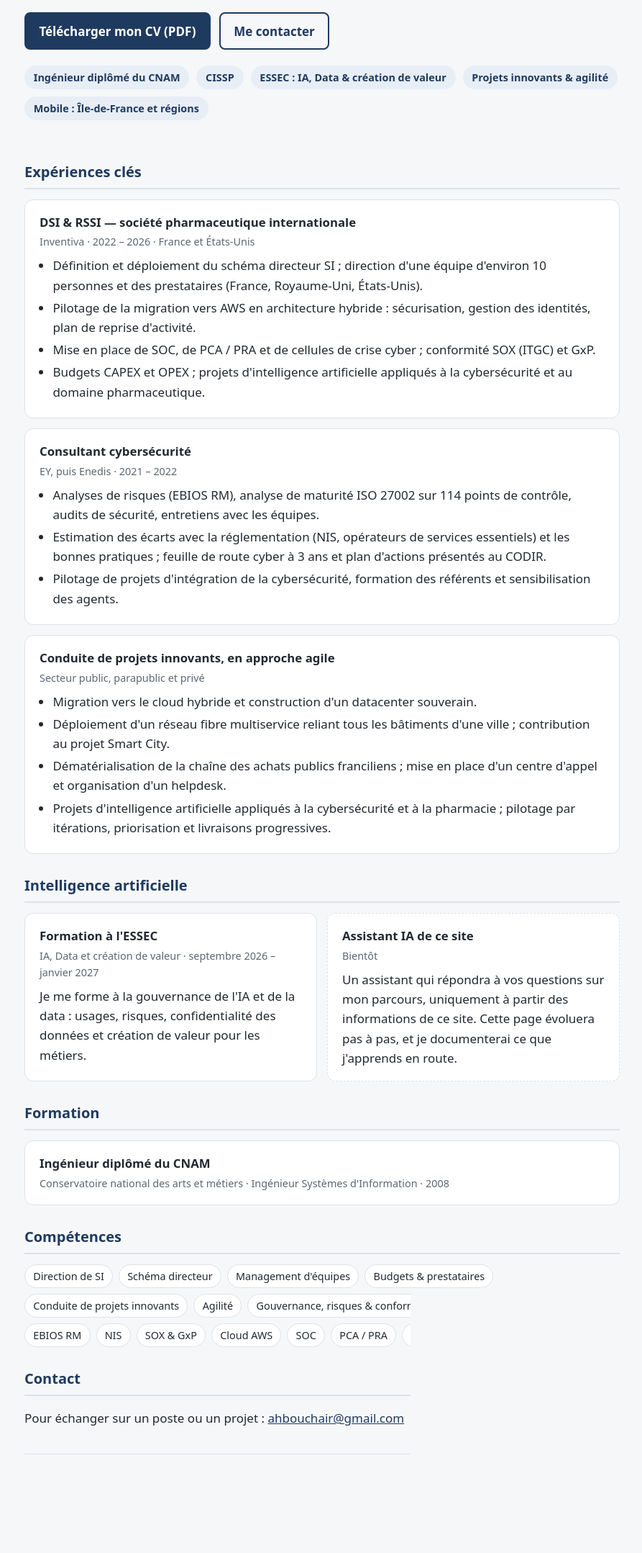
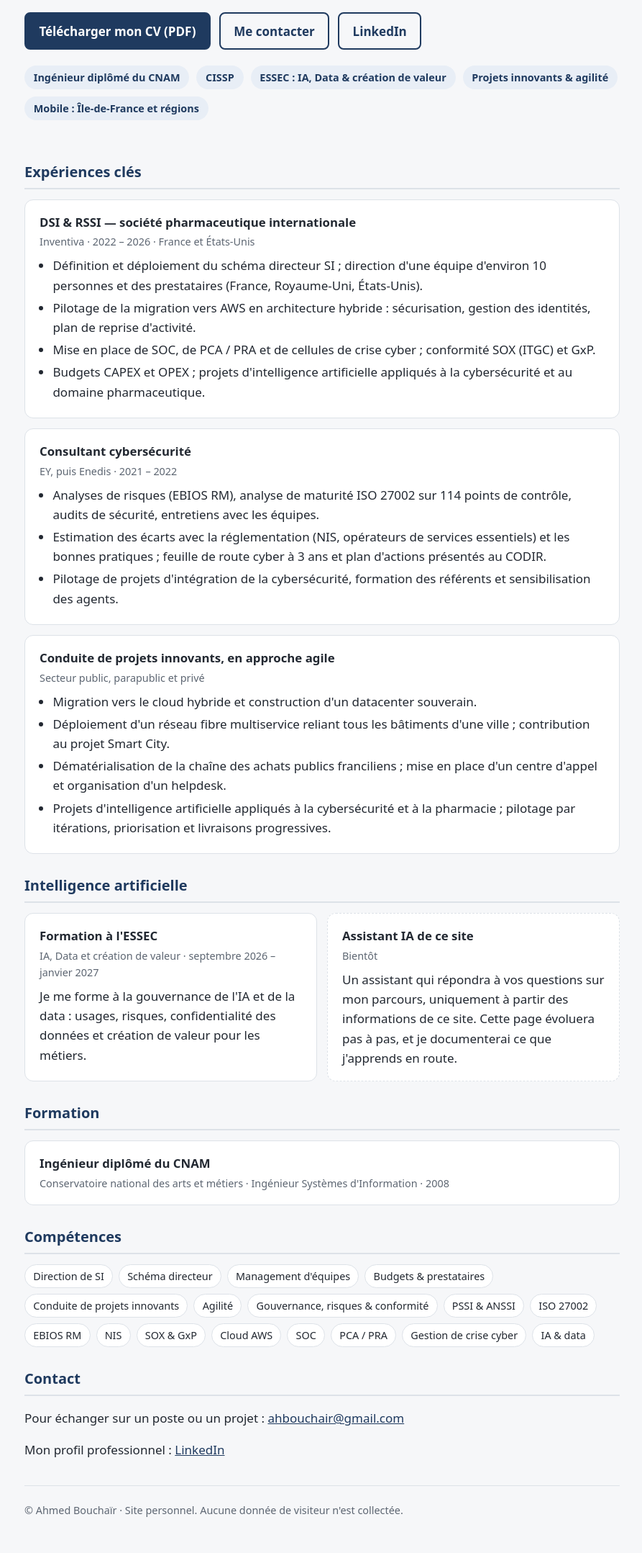
Before and after one commit to Ahbr-75/CV, a plain HTML site: page index.html in a window 1280 px wide. Shown: the part 244-2401 px from the top of the page at 72% size, without its empty margins (192-1085 px from the left). Before the commit the page ends 2357 px from the top, so only its background shows below. Drawn offline with Linux system fonts and the light colour scheme.

Commit message:
Add files via upload

```diff
--- a/index.html
+++ b/index.html
@@ -60,6 +60,7 @@ footer{padding:22px 0 48px;color:var(--muted);font-size:.9rem;border-top:1px sol
   <div class="actions">
     <a class="btn primary" href="cv.pdf">Télécharger mon CV (PDF)</a>
     <a class="btn ghost" href="mailto:ahbouchair@gmail.com">Me contacter</a>
+    <a class="btn ghost" href="https://www.linkedin.com/in/ahmed-b-a3482119/" target="_blank" rel="noopener noreferrer">LinkedIn</a>
   </div>
   <ul class="facts" aria-label="Repères">
     <li>Ingénieur diplômé du CNAM</li>
@@ -143,6 +144,7 @@ footer{padding:22px 0 48px;color:var(--muted);font-size:.9rem;border-top:1px sol
 <section id="contact">
   <h2>Contact</h2>
   <p>Pour échanger sur un poste ou un projet : <a href="mailto:ahbouchair@gmail.com">ahbouchair@gmail.com</a></p>
+  <p>Mon profil professionnel : <a href="https://www.linkedin.com/in/ahmed-b-a3482119/" target="_blank" rel="noopener noreferrer">LinkedIn</a></p>
 </section>
 </main>
 
```
Also changed, not shown: photo.jpg (added).
